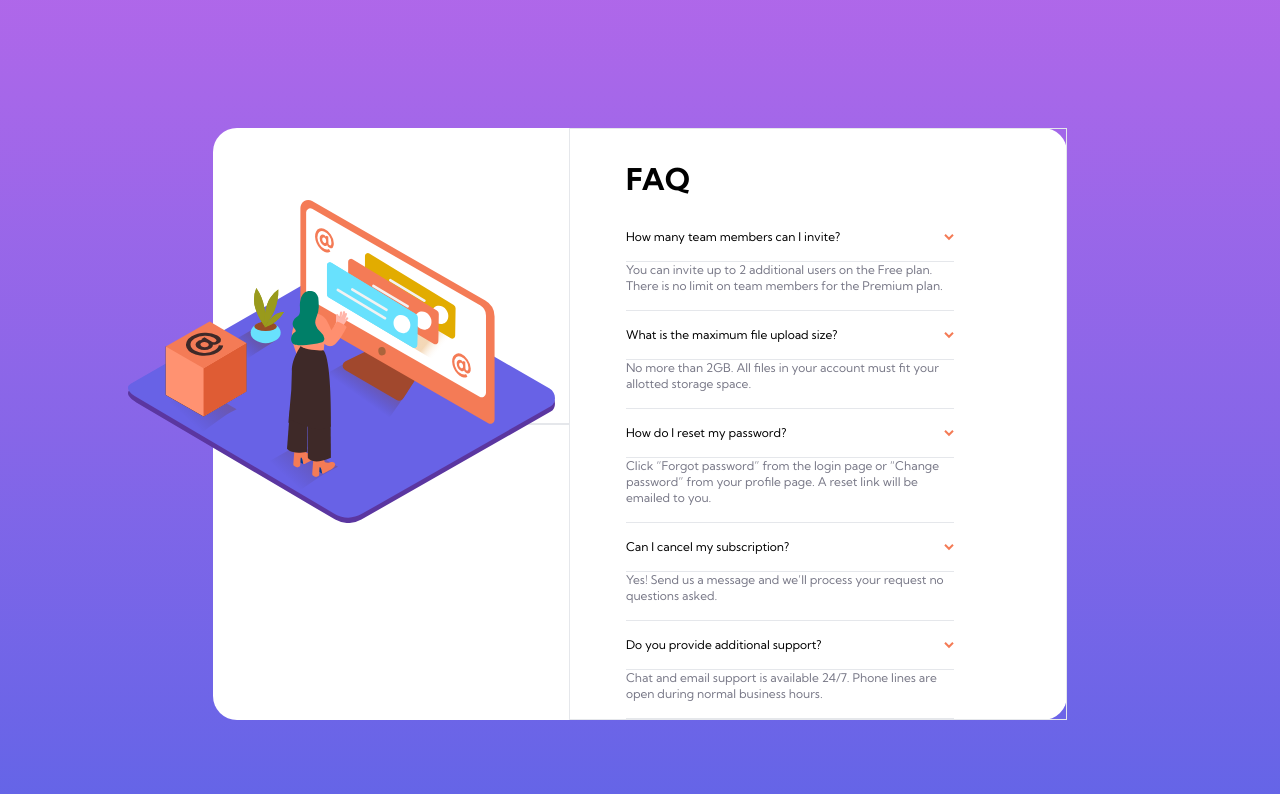
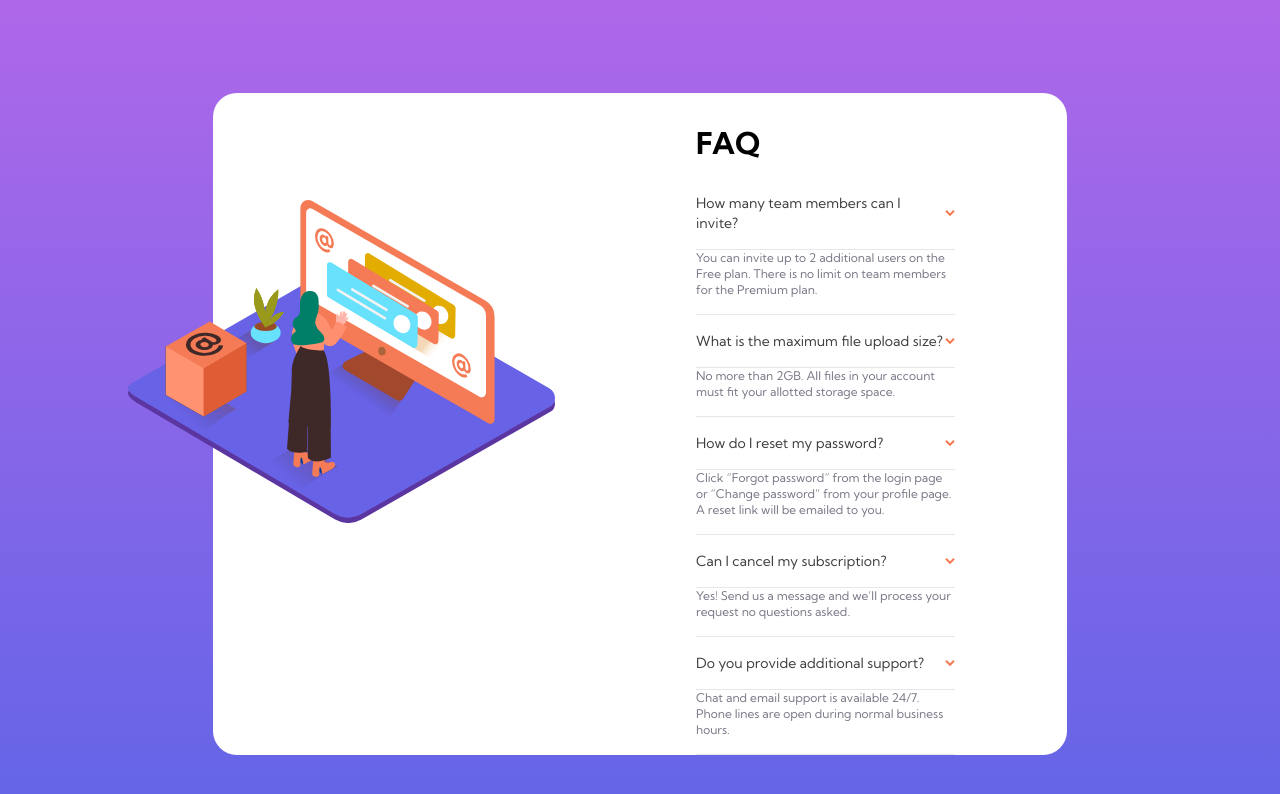
Before and after one commit to Brian-Lin-2/front-end-mentor-FAQ-accordion-card, a React (Vite) app: page / in a window 1280 px wide. Shown: the top 794 px of the page. Built offline with nearby package versions, Linux system fonts and the light colour scheme.

Commit message:
Finish base desktop design

```diff
--- a/src/Card.jsx
+++ b/src/Card.jsx
@@ -6,11 +6,11 @@ export default function Card() {
     <div className="bg-white pb-12 pt-24 sm:p-0 my-20 sm:m-0 rounded-3xl flex flex-col sm:flex-row justify-center items-center w-5/6 sm:w-4/6 text-xs bg-mobile-pattern sm:bg-none bg-no-repeat bg-top">
 
       {/* For desktop state */}
-      <div className="border sm:w-5/12 sm:bg-desktop-pattern sm:bg-no-repeat sm:bg-right sm:bg-auto"></div>
+      <div className="sm:w-1/2 sm:bg-desktop-pattern sm:bg-no-repeat sm:bg-right sm:bg-auto"></div>
 
       <img className="w-60 absolute top-12 sm:top-1/4 sm:start-32 sm:w-4/12" src="./images/illustration-woman-online-mobile.svg"></img>
 
-      <div className="px-8 sm:pl-14 sm:pr-28 sm:w-7/12 border">
+      <div className="px-8 sm:pl-14 sm:pr-28 sm:w-1/2">
         <h1 className="text-3xl font-bold mt-8 mb-4 text-center sm:text-start">FAQ</h1>
 
         <div className="flex flex-col items-center">
--- a/src/Question.jsx
+++ b/src/Question.jsx
@@ -2,7 +2,7 @@ export default function Question({ children }) {
   return (
       <>
         <div id="faq-clicker" className="flex justify-between items-center border-b w-full py-4">
-          <h3>{children}</h3>
+          <h3 className="text-sm opacity-75">{children}</h3>
           <img src="/images/icon-arrow-down.svg" />
         </div>
       </>
```
